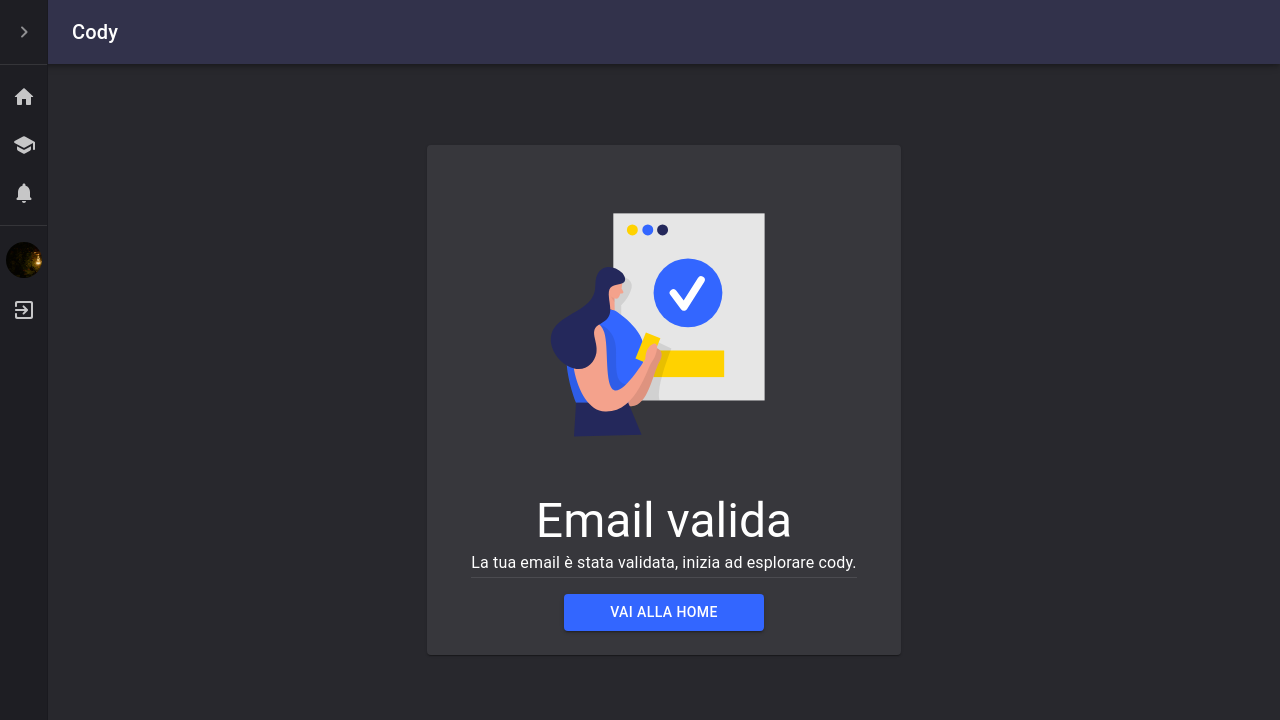
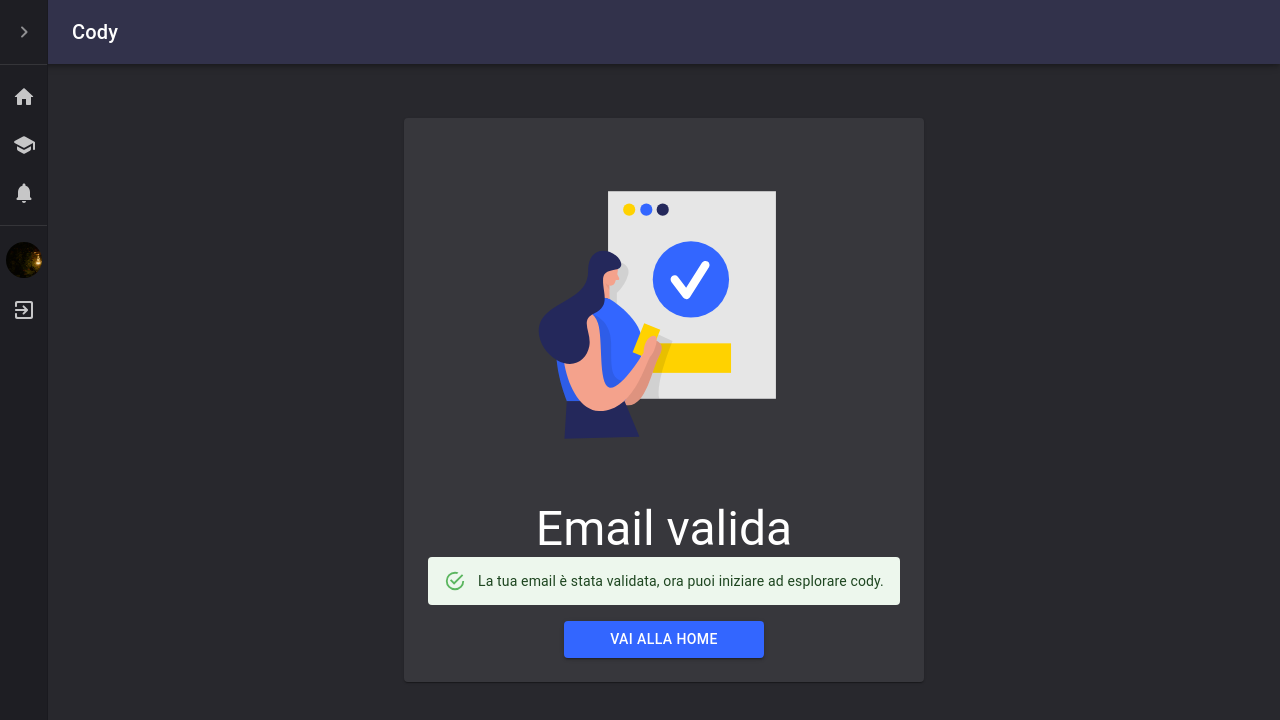
Before and after one commit to webion-hub/cody, a React (Create React App) app in the folder cody/ClientApp/: page /email-valid in a window 1280 px wide. Shown: the top 720 px of the page. Built offline with nearby package versions, Linux system fonts and the light colour scheme.

Commit message:
add alert

```diff
--- a/cody/ClientApp/src/pages/email_valid.js
+++ b/cody/ClientApp/src/pages/email_valid.js
@@ -5,6 +5,7 @@ import { Typography } from '@material-ui/core';
 import { Button } from '@material-ui/core';
 import { Divider } from '@material-ui/core';
 import { Paper } from '@material-ui/core';
+import { Alert } from '@material-ui/lab';
 
 import { Confirmation } from '../components/illustrations/confirmation';
 
@@ -35,19 +36,7 @@ export class EmailValid extends Component {
             >
               Email valida
             </Typography>
-            <div
-              style={{
-                padding: "0 20px"
-              }}
-            >
-              <Typography
-                variant="subtitle1"
-                align="center"
-              >
-                La tua email è stata validata, inizia ad esplorare cody.
-              </Typography>
-              <Divider />
-            </div>
+            <Alert severity="success">La tua email è stata validata, ora puoi iniziare ad esplorare cody.</Alert>
             <Box
               mt={2}
               width={200}
```
